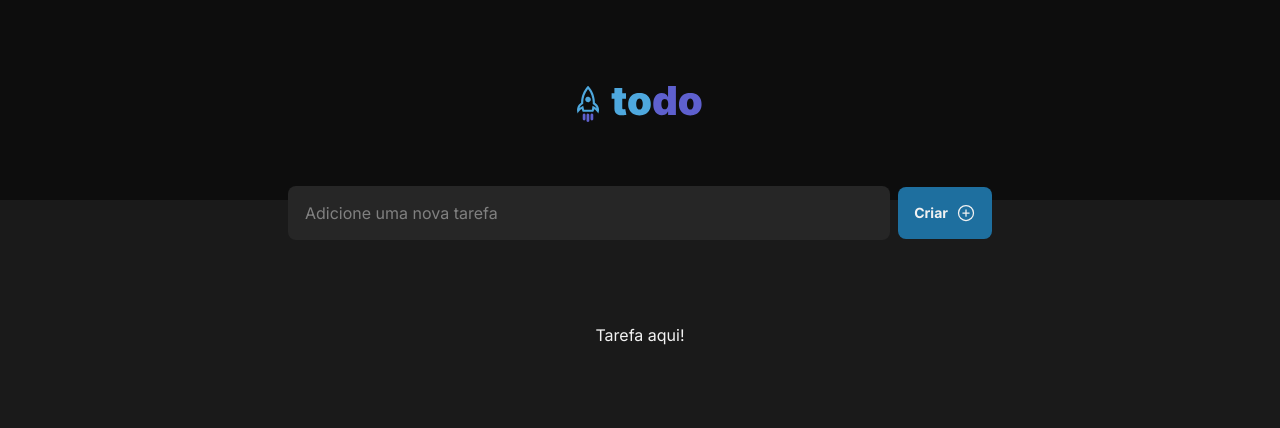
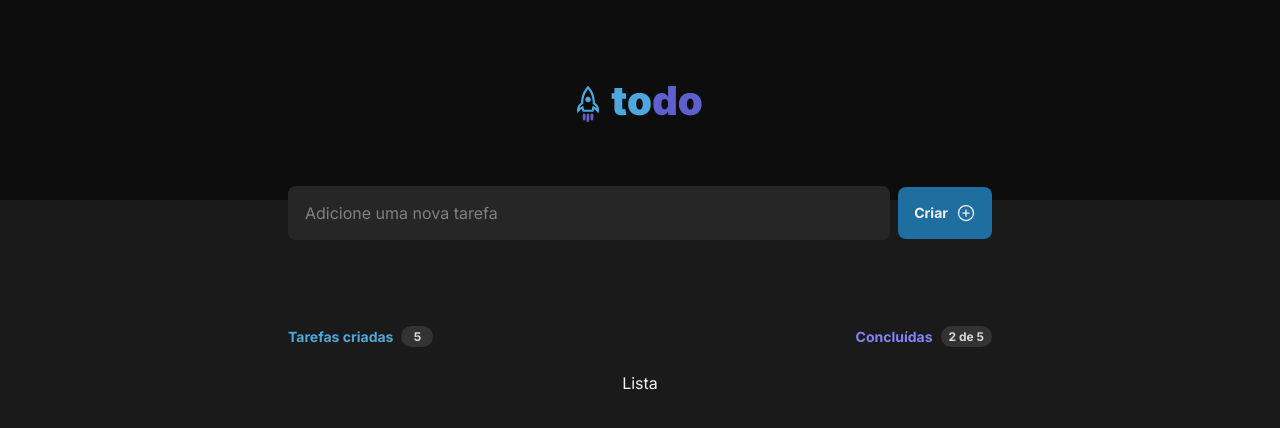
Before and after one commit to skmonsterr/ignite-todo-challenge, a React (Vite) app: page / in a window 1280 px wide. Shown: the top 428 px of the page. Built offline with nearby package versions, Linux system fonts and the light colour scheme.

Commit message:
Add TaskList header

```diff
--- /dev/null
+++ b/src/components/TaskListContent/TaskListContent.module.css
@@ -0,0 +1,64 @@
+.taskListContent {
+  width: 100%;
+  max-width: 736px;
+  display: flex;
+  flex-direction: column;
+  align-items: center;
+  /* background-color: red; */
+  gap: 1.5rem;
+}
+
+.taskListContentHeader {
+  width: 100%;
+  display: flex;
+  align-items: center;
+  justify-content: space-between;
+}
+
+.taskListCreatedTaskCounter {
+  display: flex;
+  align-items: center;
+  gap: 0.5rem;
+  font-size: 0.875rem;
+  line-height: 1.7;
+  font-weight: bold;
+  color: var(--blue-400);
+}
+
+.taskListCreatedTaskCounter > span {
+  width: 2rem;
+  height: 1.3rem;
+  padding: 2px 8px;
+  border-radius: 14px;
+  display: flex;
+  justify-content: center;
+  align-items: center;
+  font-size: 0.75rem;
+  background: var(--gray-400);
+  color: var(--gray-200);
+}
+
+.taskListDoneTaskCounter {
+  display: flex;
+  align-items: center;
+  justify-content: center;
+  gap: 0.5rem;
+  font-size: 0.875rem;
+  line-height: 1.7;
+  font-weight: bold;
+  color: var(--purple-400);
+}
+
+.taskListDoneTaskCounter > span {
+  width: fit-content;
+  height: 1.3rem;
+  padding: 2px 8px;
+  border-radius: 14px;
+  display: flex;
+  flex-direction: row;
+  justify-content: center;
+  align-items: center;
+  font-size: 0.75rem;
+  background: var(--gray-400);
+  color: var(--gray-200);
+}
--- /dev/null
+++ b/src/components/TaskListContent/TaskListContent.tsx
@@ -0,0 +1,19 @@
+import styles from "./TaskListContent.module.css";
+
+export function TaskListContent() {
+  return (
+    <div className={styles.taskListContent}>
+      <header className={styles.taskListContentHeader}>
+        <div className={styles.taskListCreatedTaskCounter}>
+          Tarefas criadas
+          <span>5</span>
+        </div>
+        <div className={styles.taskListDoneTaskCounter}>
+          Concluídas
+          <span>2 de 5</span>
+        </div>
+      </header>
+      <main className={styles.taskListItensContainer}>Lista</main>
+    </div>
+  );
+}
--- a/src/components/TasksList/TasksList.tsx
+++ b/src/components/TasksList/TasksList.tsx
@@ -1,4 +1,5 @@
 import { PlusCircle } from "phosphor-react";
+import { TaskListContent } from "../TaskListContent/TaskListContent";
 import styles from "./TasksList.module.css";
 
 export function TasksList() {
@@ -17,9 +18,7 @@ export function TasksList() {
           </button>
         </form>
       </header>
-      <div>
-        <p>Tarefa aqui!</p>
-      </div>
+      <TaskListContent />
     </div>
   );
 }
```
